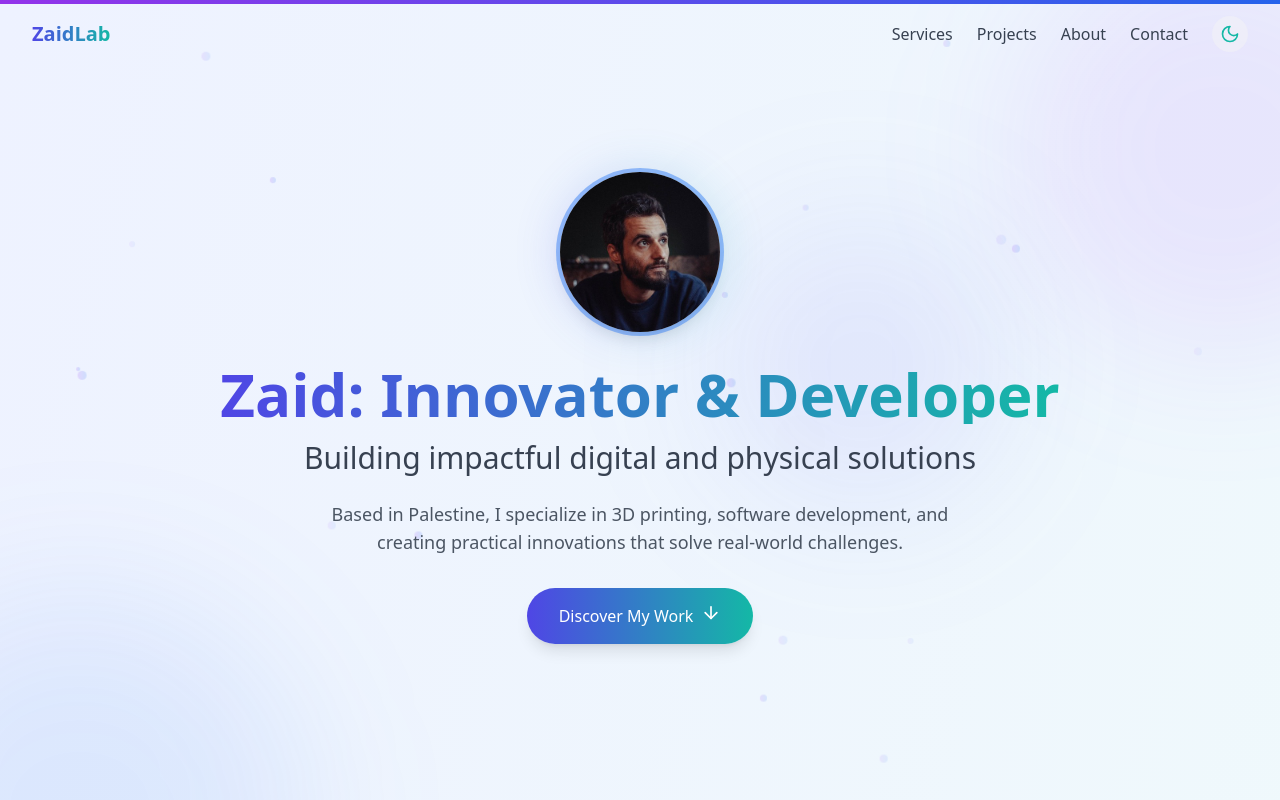
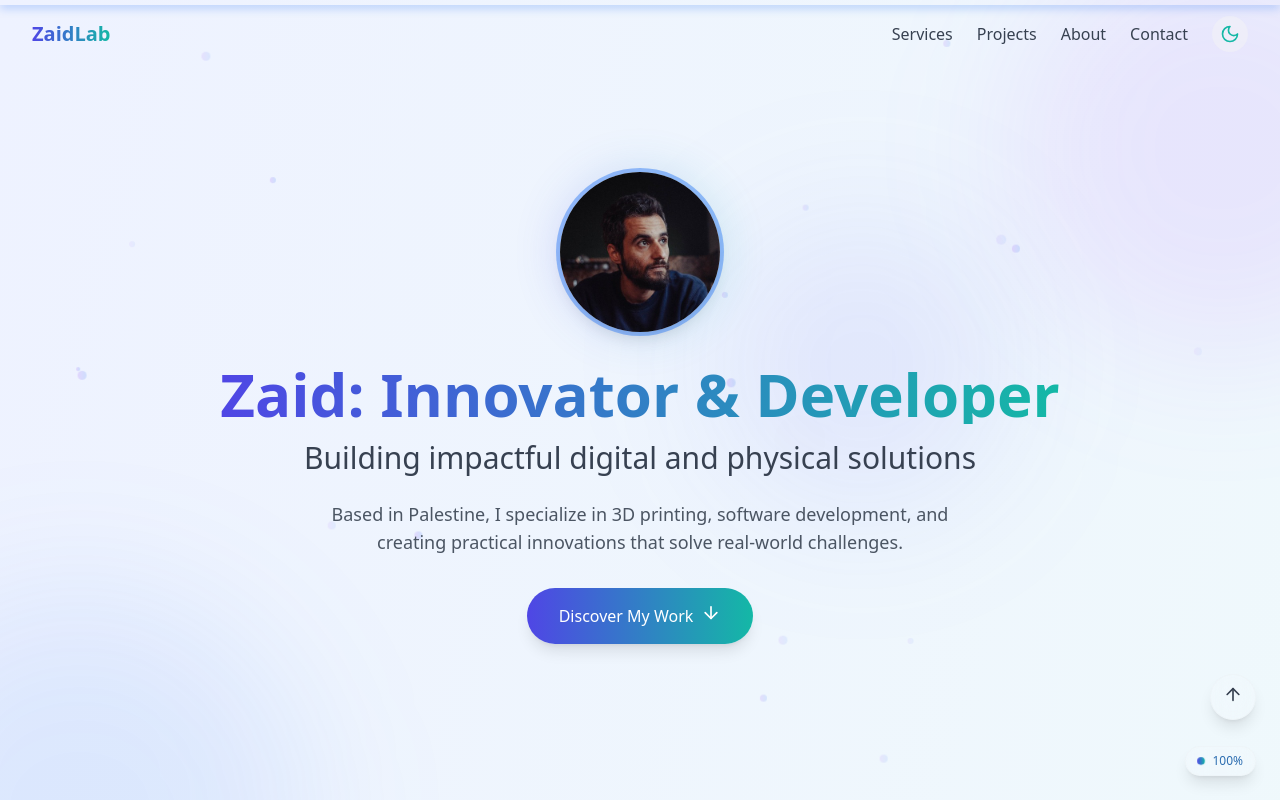
Before and after one commit to Zaidroid/my-portfolio, a React (Vite) app: page / in a window 1280 px wide. Shown: the top 800 px of the page. Built offline with nearby package versions, Linux system fonts and the light colour scheme.

Commit message:
Update ScrollProgress.tsx

```diff
--- a/src/components/ScrollProgress.tsx
+++ b/src/components/ScrollProgress.tsx
@@ -1,13 +1,150 @@
-// src/components/ScrollProgress.tsx
-import { motion, useScroll } from 'framer-motion';
+import { motion, useScroll, useTransform, useSpring } from 'framer-motion';
+import { useState, useEffect } from 'react';
+import { ArrowUp } from 'lucide-react';
 
 export default function ScrollProgress() {
   const { scrollYProgress } = useScroll();
+  const [scrollDirection, setScrollDirection] = useState('down');
+  const [prevScrollY, setPrevScrollY] = useState(0);
+
+  // Use spring physics for smoother progress bar movement
+  const scaleX = useSpring(scrollYProgress, {
+    stiffness: 100,
+    damping: 30,
+    restDelta: 0.001
+  });
+
+  // Generate gradient colors based on scroll progress, aligned with app palette
+  const gradientColor1 = useTransform(
+    scrollYProgress,
+    [0, 0.5, 1],
+    ['#4c51bf', '#2dd4bf', '#2b6cb0'] // Light theme: indigo-600 to teal-500 range
+  );
+
+  const gradientColor2 = useTransform(
+    scrollYProgress,
+    [0, 0.5, 1],
+    ['#2b6cb0', '#06b6d4', '#4c51bf'] // Light theme: teal-500 to indigo-600 range
+  );
+
+  // Dark theme gradients
+  const darkGradientColor1 = useTransform(
+    scrollYProgress,
+    [0, 0.5, 1],
+    ['#22d3ee', '#0891b2', '#67e8f9'] // Dark theme: cyan-400 to teal-400 range
+  );
+
+  const darkGradientColor2 = useTransform(
+    scrollYProgress,
+    [0, 0.5, 1],
+    ['#0891b2', '#14b8a6', '#22d3ee'] // Dark theme: teal-400 to cyan-400 range
+  );
+
+  // Track scroll direction for animation variants
+  useEffect(() => {
+    const handleScroll = () => {
+      const currentScrollY = window.scrollY;
+      if (currentScrollY > prevScrollY) {
+        setScrollDirection('down');
+      } else {
+        setScrollDirection('up');
+      }
+      setPrevScrollY(currentScrollY);
+    };
+
+    window.addEventListener('scroll', handleScroll, { passive: true });
+    return () => window.removeEventListener('scroll', handleScroll);
+  }, [prevScrollY]);
+
+  const variants = {
+    down: {
+      height: '4px',
+      boxShadow: '0 1px 8px rgba(59, 130, 246, 0.4)', // Adjusted to teal-500 rgba
+    },
+    up: {
+      height: '5px',
+      boxShadow: '0 2px 10px rgba(59, 130, 246, 0.5)', // Adjusted to teal-500 rgba
+    }
+  };
+
+  // Handle scroll to top
+  const scrollToTop = () => {
+    window.scrollTo({
+      top: 0,
+      behavior: 'smooth'
+    });
+  };
 
   return (
-    <motion.div
-      className="fixed top-0 left-0 right-0 h-1 bg-gradient-to-r from-purple-600 to-blue-600 dark:from-blue-500 dark:to-purple-500 z-50"
-      style={{ scaleX: scrollYProgress, transformOrigin: '0%' }}
-    />
+    <>
+      {/* Main progress bar */}
+      <motion.div
+        className="fixed top-0 left-0 right-0 z-50"
+        variants={variants}
+        animate={scrollDirection}
+        transition={{ duration: 0.3, ease: [0.215, 0.61, 0.355, 1] }}
+        style={{
+          scaleX,
+          transformOrigin: '0%',
+          background: `linear-gradient(to right, ${gradientColor1}, ${gradientColor2})`,
+        }}
+      />
+
+      {/* Secondary subtle glow effect */}
+      <motion.div
+        className="fixed top-0 left-0 right-0 h-1 z-40 opacity-50 blur-[2px]"
+        style={{
+          scaleX,
+          transformOrigin: '0%',
+          background: `linear-gradient(to right, ${gradientColor1}, ${gradientColor2})`,
+        }}
+      />
+
+      {/* Floating scroll indicator */}
+      <motion.div
+        className="fixed right-6 bottom-6 bg-white/10 dark:bg-gray-900/20 backdrop-blur-md px-3 py-1.5 rounded-full text-xs font-medium z-40 border border-gray-200/20 dark:border-gray-800/30 hidden md:flex items-center shadow-lg hover:bg-teal-500/20 dark:hover:bg-cyan-400/20 transition-colors duration-300"
+        initial={{ opacity: 0, y: 20 }}
+        animate={{
+          opacity: scrollYProgress.get() > 0.02 ? 1 : 0,
+          y: scrollYProgress.get() > 0.02 ? 0 : 20
+        }}
+        transition={{ duration: 0.4, ease: [0.215, 0.61, 0.355, 1] }}
+      >
+        <motion.div
+          className="w-1.5 h-1.5 rounded-full bg-gradient-to-r from-indigo-600 to-teal-500 dark:from-cyan-400 dark:to-teal-400 mr-2"
+          animate={{ scale: [1, 1.5, 1] }}
+          transition={{ duration: 2, repeat: Infinity, ease: 'easeInOut' }}
+        />
+        <motion.span
+          style={{ color: gradientColor1 }}
+          className="dark:text-white"
+        >
+          {Math.round(scrollYProgress.get() * 100)}%
+        </motion.span>
+      </motion.div>
+
+      {/* Back to Top Button */}
+      <motion.button
+        onClick={scrollToTop}
+        className="fixed right-6 bottom-20 bg-white/10 dark:bg-gray-900/20 backdrop-blur-md p-3 rounded-full z-40 border border-gray-200/20 dark:border-gray-800/30 hidden md:flex items-center justify-center shadow-lg hover:bg-teal-500/20 dark:hover:bg-cyan-400/20 transition-colors duration-300"
+        initial={{ opacity: 0, y: 20 }}
+        animate={{
+          opacity: scrollYProgress.get() > 0.1 ? 1 : 0,
+          y: scrollYProgress.get() > 0.1 ? 0 : 20
+        }}
+        whileHover={{ scale: 1.1 }}
+        whileTap={{ scale: 0.9 }}
+        transition={{ duration: 0.4, ease: [0.215, 0.61, 0.355, 1] }}
+        aria-label="Back to top"
+      >
+        <motion.div
+          className="w-5 h-5 text-gray-700 dark:text-gray-200"
+          animate={{ y: [0, -3, 0] }}
+          transition={{ duration: 1.5, repeat: Infinity, ease: 'easeInOut' }}
+        >
+          <ArrowUp className="w-full h-full" />
+        </motion.div>
+      </motion.button>
+    </>
   );
 }
```
